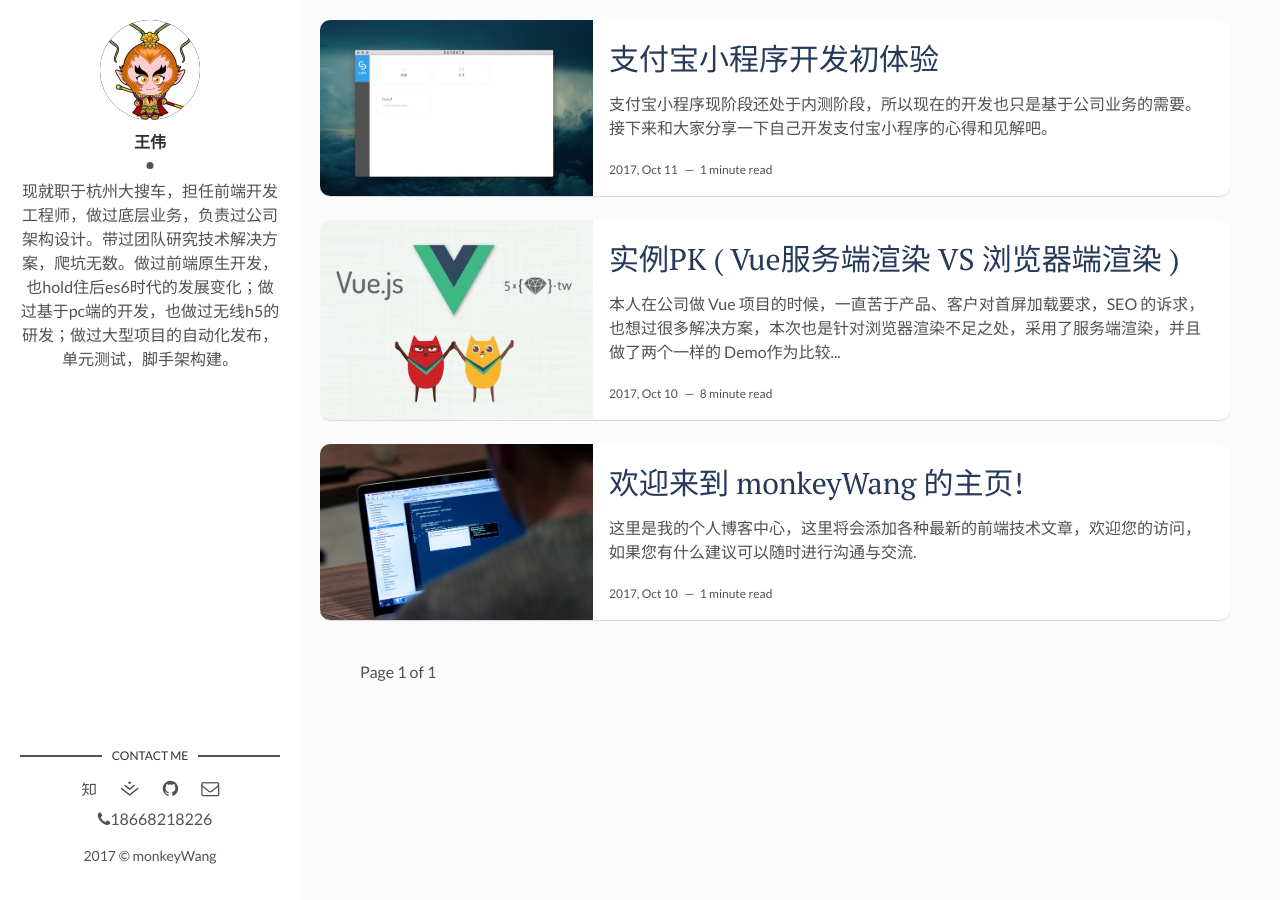
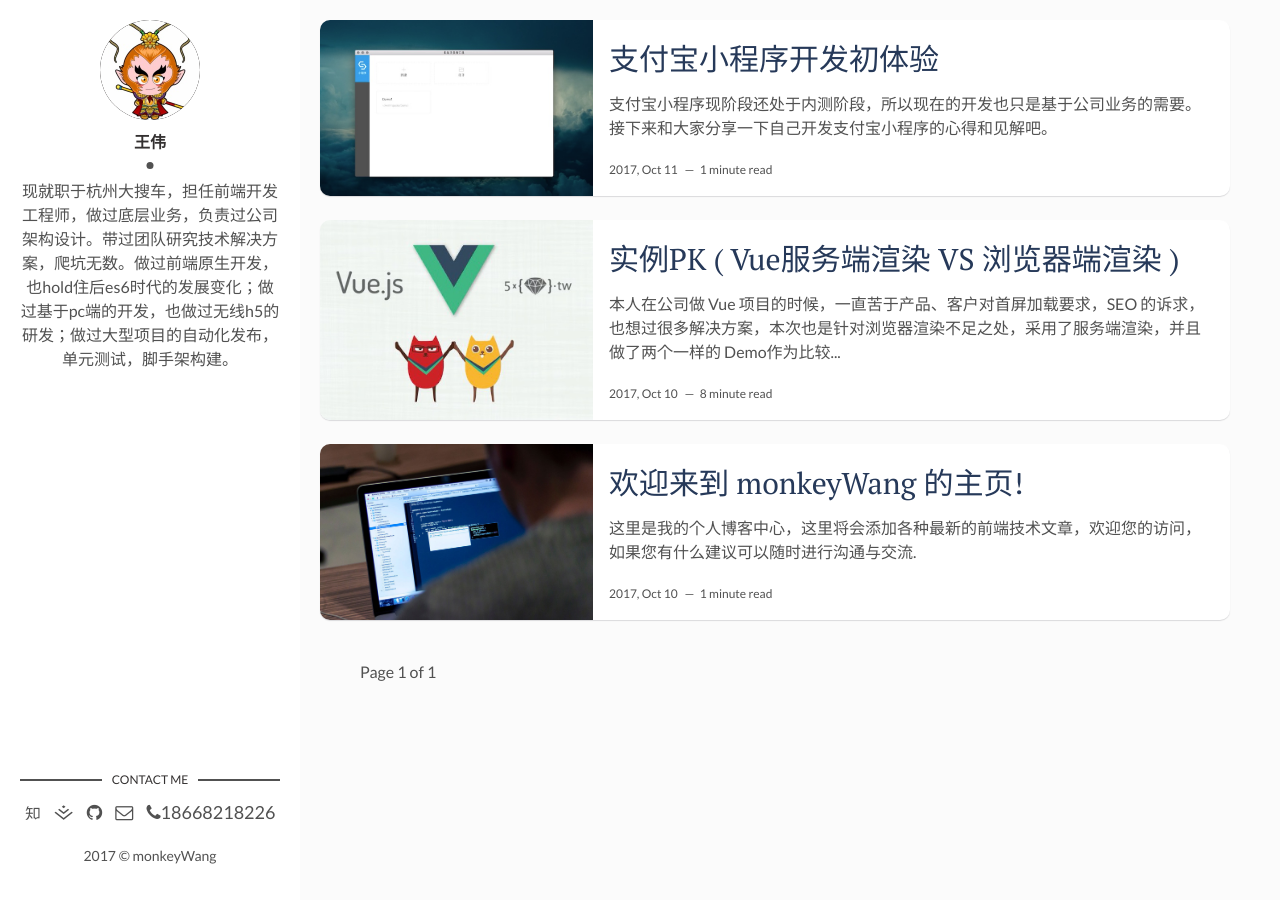
Before and after one commit to monkeyWangs/monkeyWangs.github.io, a Jekyll site: the page built from index.html, in a window 1280 px wide. Built offline with Jekyll 4.4.1, drawn with Linux system fonts in a browser that asks for light colours; the list of posts is cut into pages by our own code.

Commit message:
调整样式

```diff
--- a/_layouts/main.html
+++ b/_layouts/main.html
@@ -33,7 +33,7 @@ layout: default
           <li class="email"><a href="mailto:example.david@blog.com"><i class="fa fa-envelope-o" aria-hidden="true"></i></a></li>
         {% endif %}
         {% if site.tel %}
-        <li><i class="fa fa-phone" aria-hidden="true"></i>{{site.tel}}</li>
+          <li><a><i class="fa fa-phone" aria-hidden="true"></i>{{site.tel}}</a></li>
         {% endif %}
       </ul>
     </section> <!-- End Section Contact -->
--- a/assets/css/main.css
+++ b/assets/css/main.css
@@ -1012,7 +1012,7 @@ pre code {
 .contact ul li a {
   color: #515151;
   display: block;
-  padding: 5px;
+  padding: 5px 0;
   font-size: 18px;
   -webkit-transition: all 350ms cubic-bezier(0.13, 0.43, 0.54, 1.82);
   -o-transition: all 350ms cubic-bezier(0.13, 0.43, 0.54, 1.82);
--- a/assets/css/scss/parts/_home-page.scss
+++ b/assets/css/scss/parts/_home-page.scss
@@ -114,7 +114,7 @@
       a {
         color: $body-color;
         display: block;
-        padding: 5px;
+        padding: 5px 0;
         font-size: 18px;
         transition: all 350ms cubic-bezier(0.13, 0.43, 0.54, 1.82);
         text-decoration: none;
```
